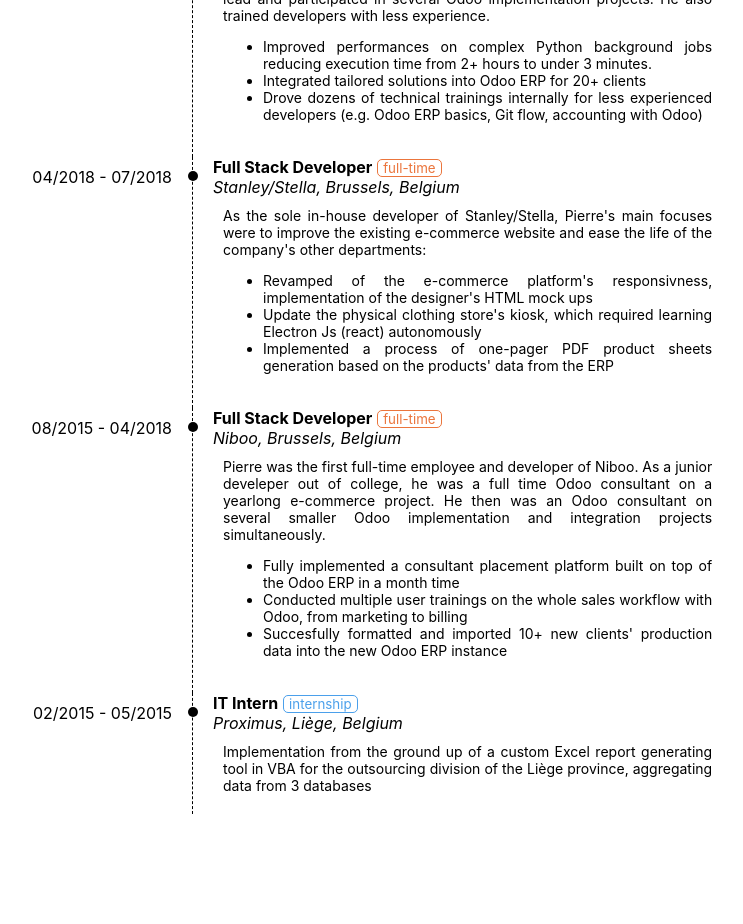
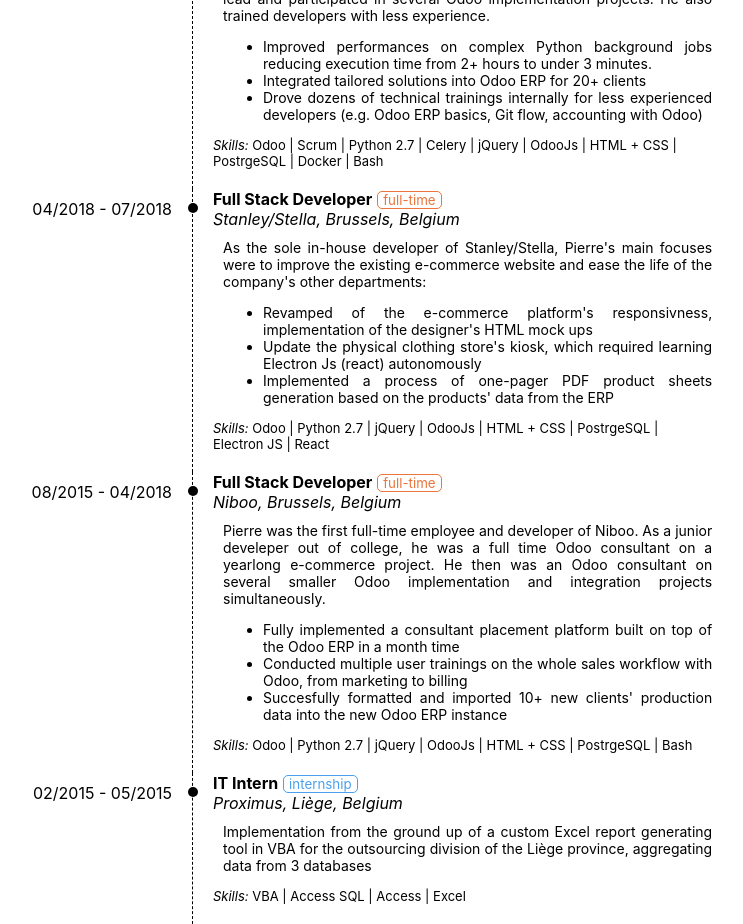
Before and after one commit to PierreFaniel/interactive-resume, a React app: page / in a window 1280 px wide. Shown: the part 1260-2184 px from the top of the page, without its empty margins (276-1019 px from the left). Before the commit the page ends 2074 px from the top, so only its background shows below. Built offline with nearby package versions, Linux system fonts and the light colour scheme.

Commit message:
Add skills section, add links to companies

```diff
--- a/src/components/Experience.css
+++ b/src/components/Experience.css
@@ -1,3 +1,33 @@
+.badge {
+  border: 1px solid;
+  border-radius: 5px;
+  color: #fff;
+  font-size: smaller;
+  margin-left: 0.3rem;
+  padding: 0 5px;
+  vertical-align: middle;
+}
+
+.badge-green {
+  border-color: #14b457;
+  color: #14b457;
+}
+
+.badge-blue {
+  border-color: #4ba0eb;
+  color: #4ba0eb;
+}
+
+.badge-orange {
+  border-color: #eb753c;
+  color: #eb753c;
+}
+
+.company-link {
+  color: #000;
+  text-decoration: none;
+}
+
 .experience-item {
   box-sizing: border-box;
   display: block;
@@ -15,7 +45,7 @@
   width: 40%;
 }
 
-.experience-item .left-column::after{
+.experience-item .left-column::after {
   background-color: #000;
   border-radius: 50%;
   content: "";
@@ -39,30 +69,8 @@
   padding-left: 10px;
   padding-top: 10px;
 }
-
-.badge {
-    border: 1px solid;
-    border-radius: 5px;
-    color: #fff;
-    font-size: smaller;
-    margin-left: .3rem;
-    padding: 0 5px;
-    vertical-align: middle;
-}
-
-.badge-green {
-    border-color: #14b457;
-    color: #14b457;
-}
-
-.badge-blue {
-    border-color: #4ba0eb;
-    color: #4ba0eb;
-}
-
-.badge-orange {
-    border-color: #eb753c;
-    color: #eb753c;
+.skills-used {
+  font-size: small;
 }
 
 @media only screen and (min-width: 460px) {
--- a/src/components/Experience.tsx
+++ b/src/components/Experience.tsx
@@ -13,7 +13,15 @@
               <strong>Senior Full Stack Developer</strong>
               <span className="badge badge-orange">full-time</span>
               <br />
-              <i>Niboo, Brussels, Belgium</i>
+              <i>
+                <a
+                  className="company-link"
+                  href="https://www.niboo.com/"
+                  target="_blank"
+                >
+                  Niboo, Brussels, Belgium
+                </a>
+              </i>
               <div className="job-description">
                 After a short tenure at Stanler/Stella, Pierre came back to
                 Niboo as a technical team leader. He managed a scrum team of 5
@@ -35,6 +43,10 @@
                   </li>
                 </ul>
               </div>
+              <div className="skills-used">
+                <i>Skills:</i> Odoo | Scrum | Python 2.7 | Celery | jQuery |
+                OdooJs | HTML + CSS | PostrgeSQL | Docker | Bash
+              </div>
             </div>
           </div>
           <div className="experience-item">
@@ -43,7 +55,15 @@
               <strong>Full Stack Developer</strong>
               <span className="badge badge-orange">full-time</span>
               <br />
-              <i>Stanley/Stella, Brussels, Belgium</i>
+              <i>
+                <a
+                  className="company-link"
+                  href="https://stanleystella.com/"
+                  target="_blank"
+                >
+                  Stanley/Stella, Brussels, Belgium
+                </a>
+              </i>
               <div className="job-description">
                 As the sole in-house developer of Stanley/Stella, Pierre's main
                 focuses were to improve the existing e-commerce website and ease
@@ -63,6 +83,10 @@
                   </li>
                 </ul>
               </div>
+              <div className="skills-used">
+                <i>Skills:</i> Odoo | Python 2.7 | jQuery | OdooJs | HTML + CSS
+                | PostrgeSQL | Electron JS | React
+              </div>
             </div>
           </div>
           <div className="experience-item">
@@ -71,7 +95,15 @@
               <strong>Full Stack Developer</strong>
               <span className="badge badge-orange">full-time</span>
               <br />
-              <i>Niboo, Brussels, Belgium</i>
+              <i>
+                <a
+                  className="company-link"
+                  href="https://www.niboo.com/"
+                  target="_blank"
+                >
+                  Niboo, Brussels, Belgium
+                </a>
+              </i>
               <div className="job-description">
                 Pierre was the first full-time employee and developer of Niboo.
                 As a junior develeper out of college, he was a full time Odoo
@@ -93,6 +125,10 @@
                   </li>
                 </ul>
               </div>
+              <div className="skills-used">
+                <i>Skills:</i> Odoo | Python 2.7 | jQuery | OdooJs | HTML + CSS
+                | PostrgeSQL | Bash
+              </div>
             </div>
           </div>
           <div className="experience-item">
@@ -101,11 +137,23 @@
               <strong>IT Intern</strong>
               <span className="badge badge-blue">internship</span>
               <br />
-              <i>Proximus, Liège, Belgium</i>
+              <i>
+                <a
+                  className="company-link"
+                  href="https://www.proximus.be/"
+                  target="_blank"
+                >
+                  Proximus, Liège, Belgium
+                </a>
+              </i>
               <div className="job-description">
                 Implementation from the ground up of a custom Excel report
                 generating tool in VBA for the outsourcing division of the Liège
                 province, aggregating data from 3 databases
+                <ul className="tasks-description" />
+              </div>
+              <div className="skills-used">
+                <i>Skills:</i> VBA | Access SQL | Access | Excel
               </div>
             </div>
           </div>
```
Lines whose indentation alone changed are shown as unchanged.
